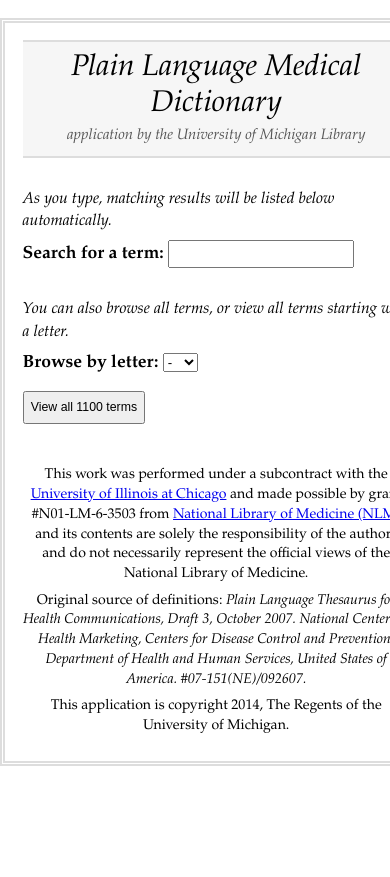
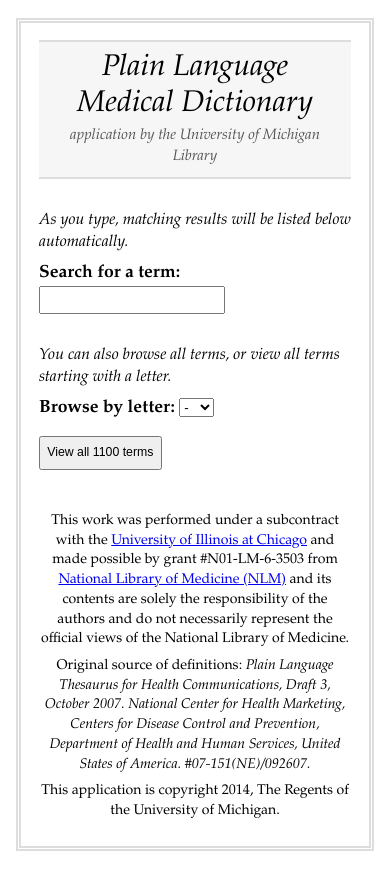
Before and after one commit to mlibrary/medical-dictionary, a PHP site: page /full/html.php in a window 390 px wide; the page is wider, and only the part inside the window is pictured. Before the commit the page ends 766 px from the top of that part, so only its background shows below. Run offline with PHP 8.4, Linux system fonts and the light colour scheme.

Commit message:
Improve mobile sizing

```diff
--- a/full/html.php
+++ b/full/html.php
@@ -7,7 +7,7 @@
 <html>
   <head>
     <title>Plain Language Medical Dictionary</title>
-    <meta name="viewport" content="width=device-width, initial-scale=1">
+    <meta name="viewport" content="initial-scale=1, maximum-scale=1">
     <!--[if lt IE 9]>
       <script src="full/html5shiv/html5shiv-printshiv.js"></script>
     <![endif]-->
--- a/full/style.css
+++ b/full/style.css
@@ -10,7 +10,7 @@
   padding: 1em;
   width: 80%;
   max-width: 40em;
-  min-width: 22em;
+  min-width: 14em;
   margin: 1em auto;
   border: 0.3em double #DDD;
 }
@@ -81,7 +81,7 @@
 }
 
 dl {
-  margin: 1em 5%;
+  margin: 1em 3%;
 }
 
 dd, dt {
```
Also changed, not shown: minified/html.php (+1 -1 lines).
